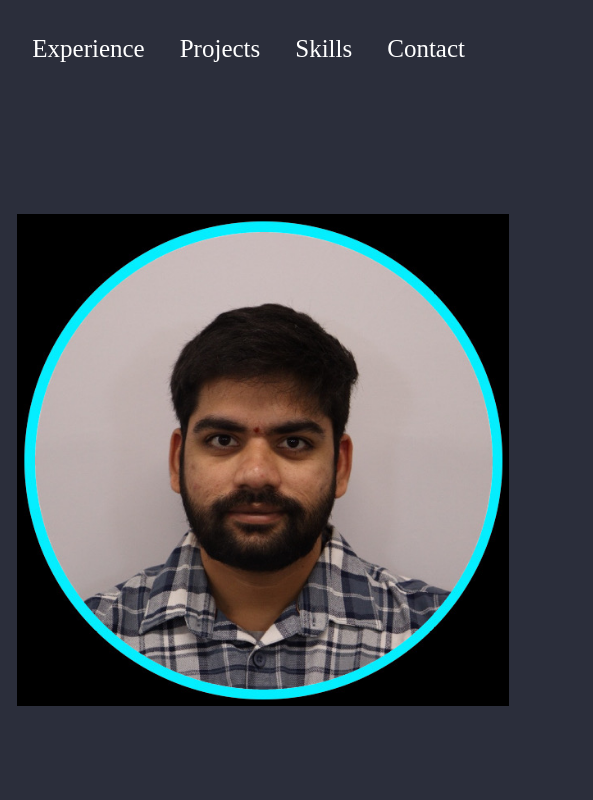
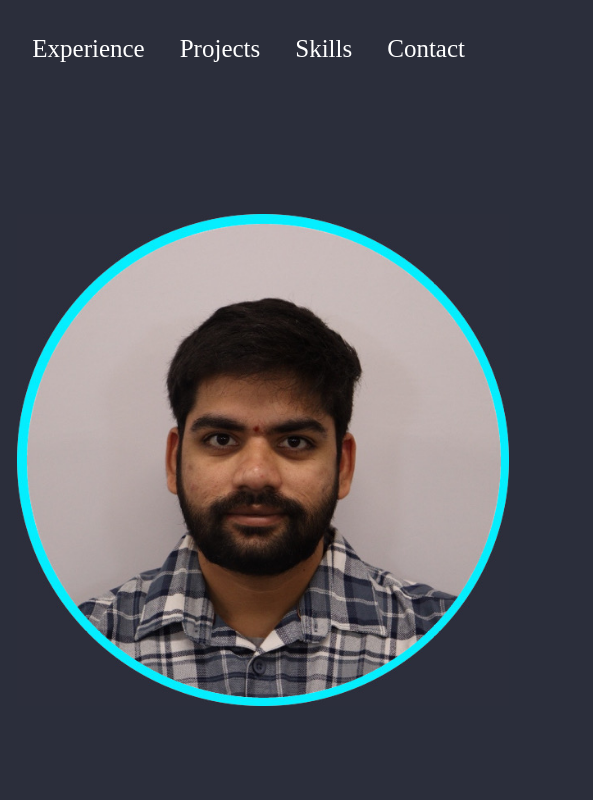
Before and after one commit to aspsonu/aspsonu.github.io, a plain HTML site: page index.html in a window 1280 px wide. Shown: the top 800 px of the page, 687-1280 px from the left. Drawn offline with nearby package versions, Linux system fonts and the light colour scheme.

Commit message:
Resolved merge conflicts

```diff
--- a/index.html
+++ b/index.html
@@ -88,7 +88,7 @@
 
                   <div class="img">
                       <!-- <img src="./img/Profile.jpeg" class="responsive" alt="Name"> -->
-                      <img src="./img/my_pic.jpeg" class="responsive" alt="Name">
+                      <img src="./img/pranith.jpeg" class="responsive" alt="Name">
                   </div>
 
                   <div class="home-sci">
```
Also changed, not shown: img/my_pic.jpeg (deleted), img/pranith.jpeg (added), 2 other files.
